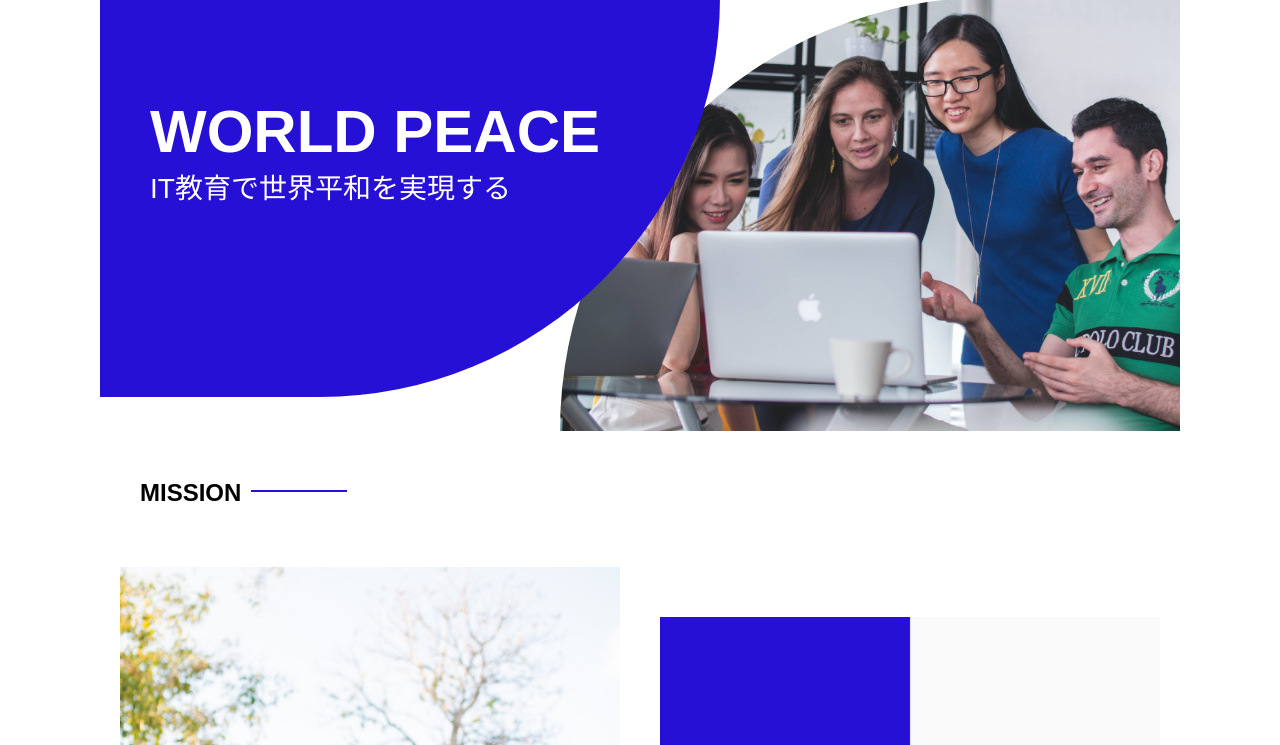
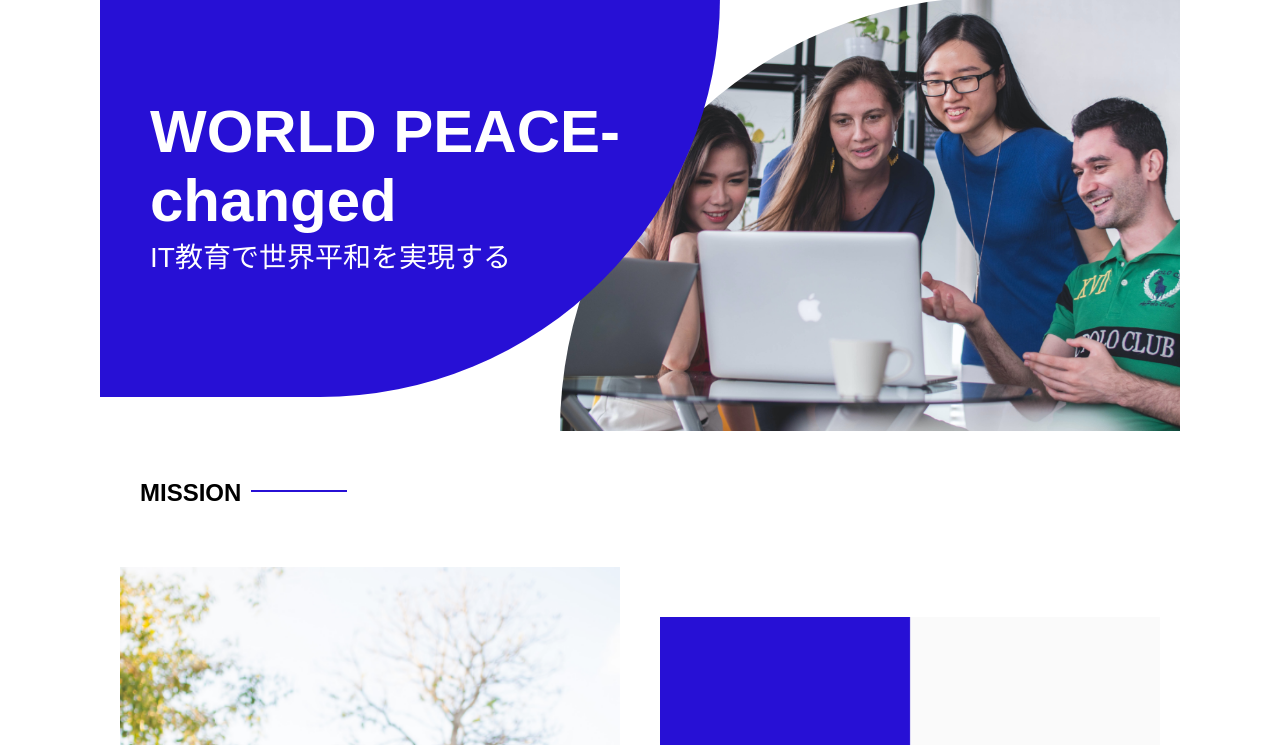
Before and after one commit to mrsn-code/socialTech, a plain HTML site: page index.html in a window 1280 px wide. Shown: the part 55-800 px from the top of the page. Drawn offline with Linux system fonts and the light colour scheme.

Commit message:
changed index.html h1

```diff
--- a/index.html
+++ b/index.html
@@ -62,7 +62,7 @@
         <article>
             <section id="main-visual">
                 <div id="main-message">
-                    <h1>WORLD PEACE</h1>
+                    <h1>WORLD PEACE-changed</h1>
                     <p>IT教育で世界平和を実現する</p>
                 </div>
                 <img src="images/index/index-main.png" alt="PCの周りに集まる多国籍の仲間たち">
```
